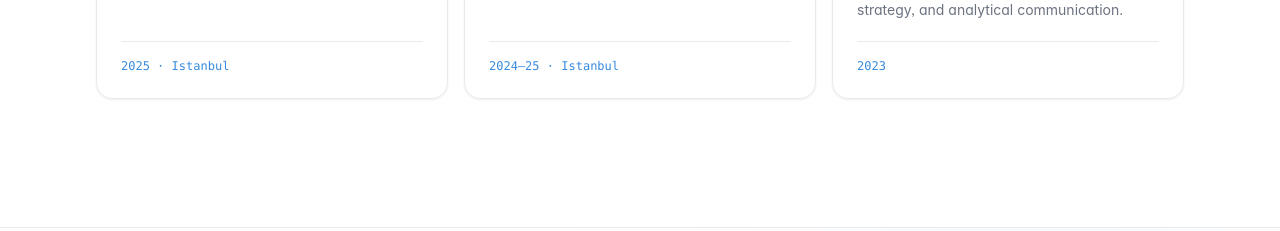
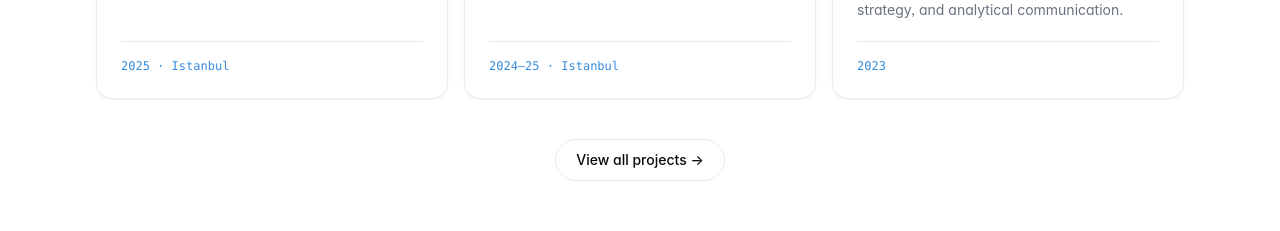
Before and after one commit to salamon30/portfolio, a Next.js app: page / in a window 1280 px wide. Shown: the part 1760-1991 px from the top of the page. Built offline with nearby package versions, Linux system fonts and the light colour scheme; no server answers; a web font is replaced by a local one.

Commit message:
Add 'View all projects' button to home page SelectedWork section
Button appears centered below the work cards and navigates to /projects.
Added allProjects i18n key for EN/TR/DE.

```diff
--- a/app/page.tsx
+++ b/app/page.tsx
@@ -317,6 +317,18 @@ function SelectedWork() {
           </motion.article>
         ))}
       </div>
+
+      <motion.div
+        initial={{ opacity: 0, y: 10 }}
+        whileInView={{ opacity: 1, y: 0 }}
+        viewport={{ once: true, margin: "-40px" }}
+        transition={{ duration: 0.5, delay: 0.2 }}
+        className="mt-10 flex justify-center"
+      >
+        <Link href="/projects" className="btn-ghost">
+          {t.selectedWork.allProjects} →
+        </Link>
+      </motion.div>
     </section>
   );
 }
--- a/lib/i18n.ts
+++ b/lib/i18n.ts
@@ -57,6 +57,7 @@ type Dict = {
     kicker: string;
     title: string;
     all: string;
+    allProjects: string;
     items: { kicker: string; title: string; summary: string; metric: string }[];
   };
   journey: {
@@ -188,6 +189,7 @@ const en: Dict = {
     kicker: "Selected experience",
     title: "Recent professional work.",
     all: "View full timeline",
+    allProjects: "View all projects",
     items: [
       {
         kicker: "Vodafone Türkiye",
@@ -492,6 +494,7 @@ const tr: Dict = {
     kicker: "Seçilmiş deneyim",
     title: "Yakın dönem profesyonel çalışmalar.",
     all: "Tüm zaman çizelgesi",
+    allProjects: "Tüm projeleri gör",
     items: [
       {
         kicker: "Vodafone Türkiye",
@@ -796,6 +799,7 @@ const de: Dict = {
     kicker: "Ausgewählte Erfahrung",
     title: "Aktuelle berufliche Stationen.",
     all: "Vollständigen Werdegang",
+    allProjects: "Alle Projekte ansehen",
     items: [
       {
         kicker: "Vodafone Türkei",
```
